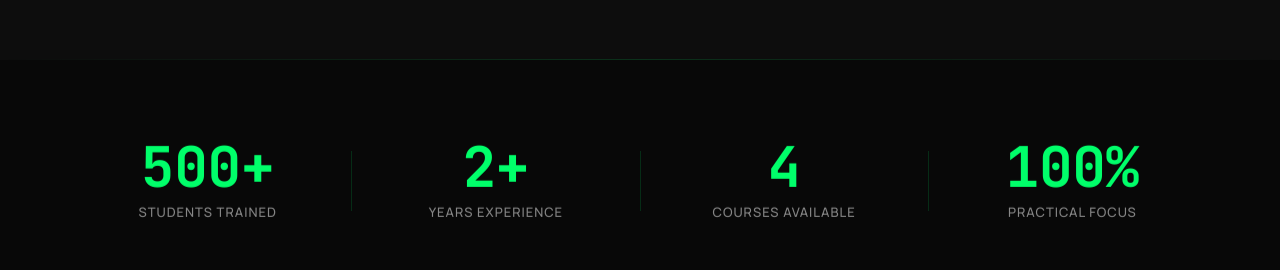
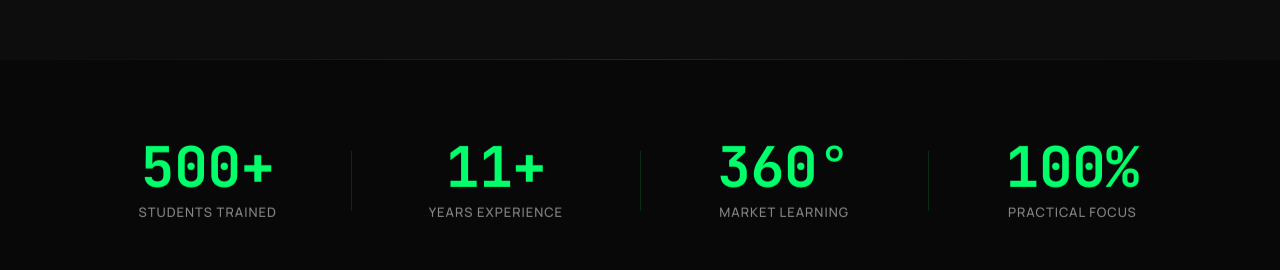
Before and after one commit to Harvvest/WEBSITE, a plain HTML site: page index.html in a window 1280 px wide. Shown: the part 1180-1450 px from the top of the page. Drawn offline with Linux system fonts and the light colour scheme.

Commit message:
Update experience and market learning stats

```diff
--- a/index.html
+++ b/index.html
@@ -190,13 +190,13 @@
       </div>
       <div class="stat-divider"></div>
       <div class="stat-item">
-        <div class="stat-number" data-target="2" data-suffix="+">0+</div>
+        <div class="stat-number" data-target="11" data-suffix="+">0+</div>
         <div class="stat-label">Years Experience</div>
       </div>
       <div class="stat-divider"></div>
       <div class="stat-item">
-        <div class="stat-number" data-target="4" data-suffix="">0</div>
-        <div class="stat-label">Courses Available</div>
+        <div class="stat-number" data-target="360" data-suffix="°">0°</div>
+        <div class="stat-label">Market Learning</div>
       </div>
       <div class="stat-divider"></div>
       <div class="stat-item">
```
